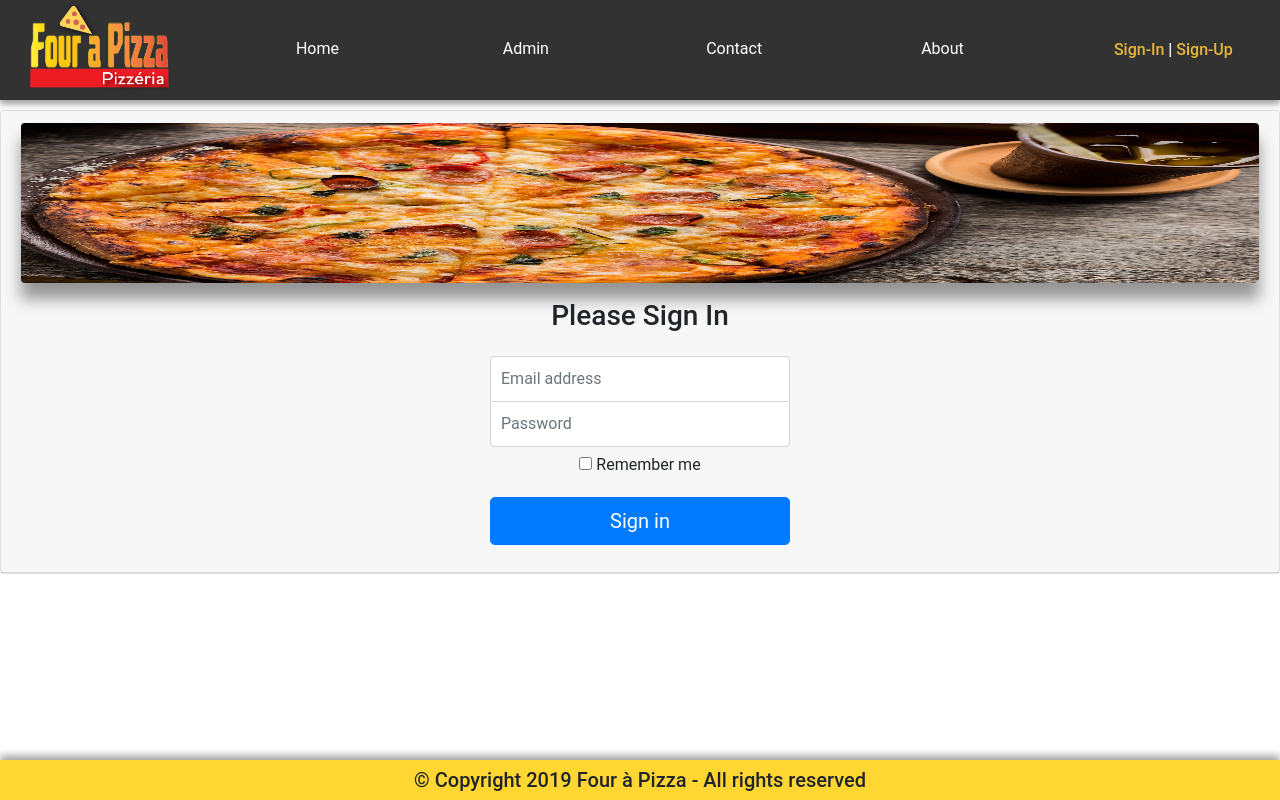
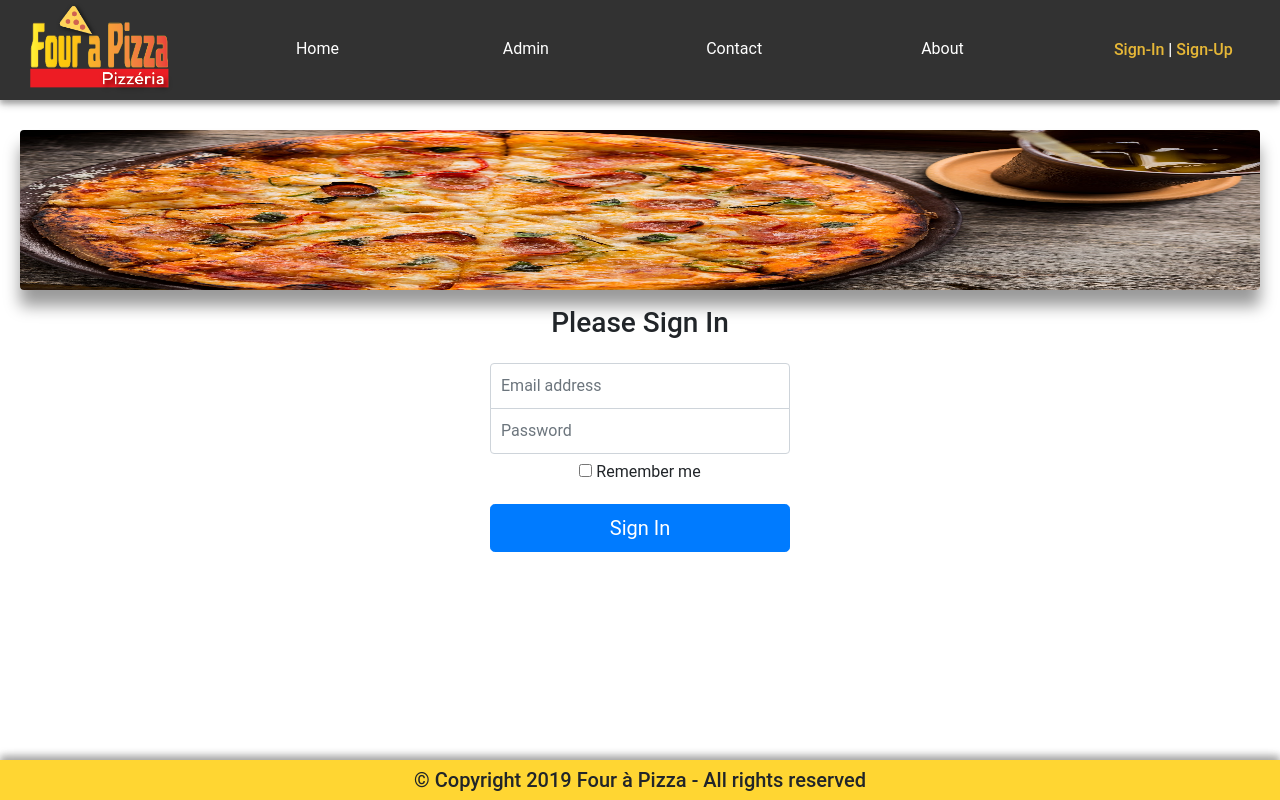
Before and after one commit to appdevcanada/pizzashop, a website: page index.html in a window 1280 px wide. Both pictures are taken after a click on the link "Sign-In". Drawn offline with nearby package versions, Linux system fonts and the light colour scheme.

Commit message:
Signs better visual

```diff
--- a/index.html
+++ b/index.html
@@ -42,8 +42,8 @@
   <!-- Main pages -->
   <div class="pages hide" id="signin">
     <div class="card-deck">
-      <div class="card mb-4">
-        <div class="text-center card-header">
+      <div class="card mb-4 border-0">
+        <div class="text-center card-body">
           <img class="card-img-top rounded shadow" id="img_contact" src="img/mainimg.jpeg" alt="Sign In">
           <p></p>
           <p class="h3">Please Sign In</p>
@@ -58,7 +58,7 @@
                 <input type="checkbox" value="rememberLS"> Remember me
               </label>
             </div>
-            <button class="btn btn-lg btn-primary btn-block" type="submit">Sign in</button>
+            <button class="btn btn-lg btn-primary btn-block" type="submit">Sign In</button>
           </form>
         </div>
       </div>
@@ -66,8 +66,8 @@
   </div>
   <div class="pages hide" id="signup">
     <div class="card-deck">
-      <div class="card mb-4">
-        <div class="text-center card-header">
+      <div class="card mb-4 border-0">
+        <div class="text-center card-body">
           <img class="card-img-top rounded shadow" id="img_contact" src="img/mainimg.jpeg" alt="Sign Up">
           <p></p>
           <p class="h3">Sign Up</p>
```
